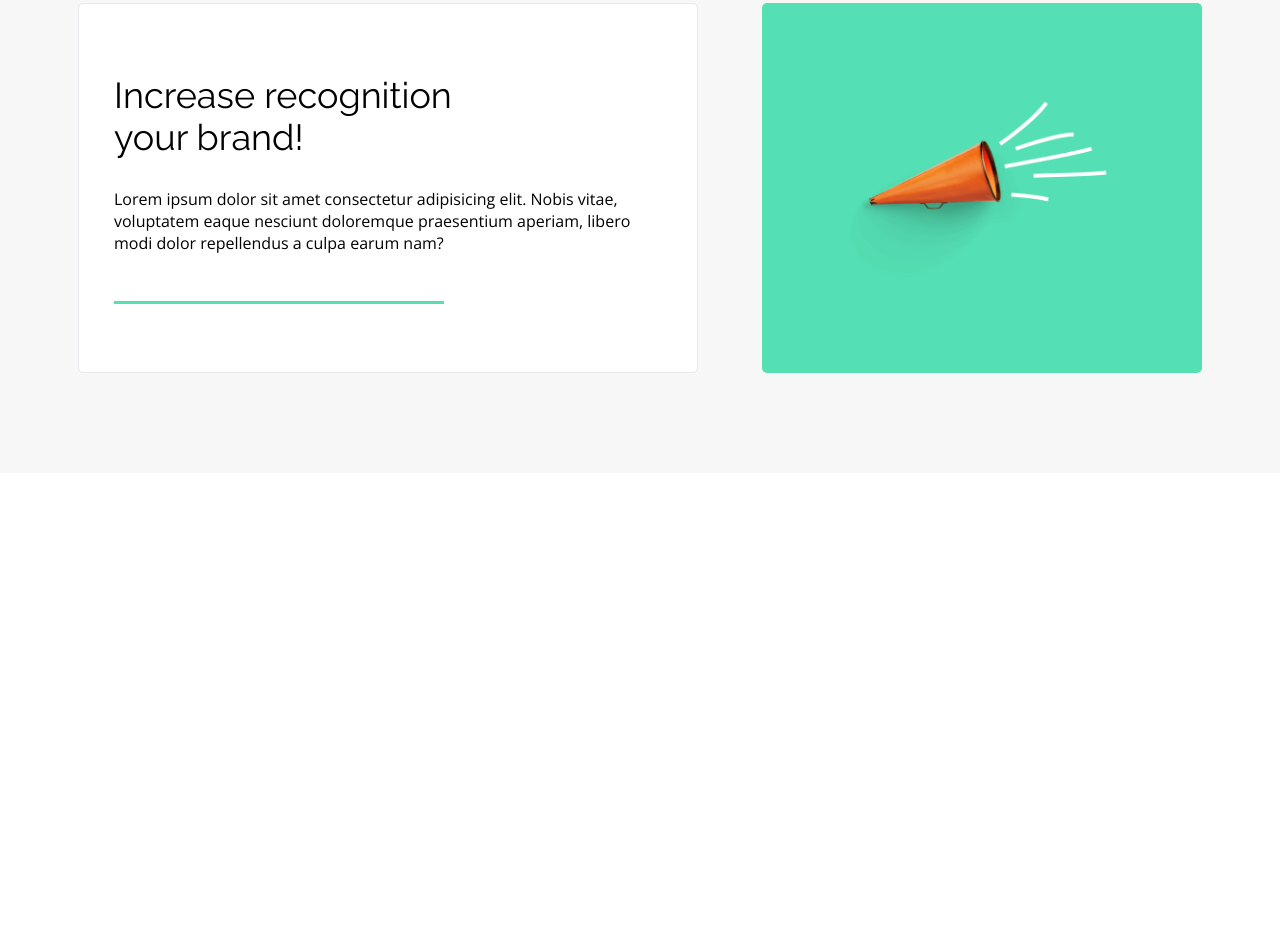
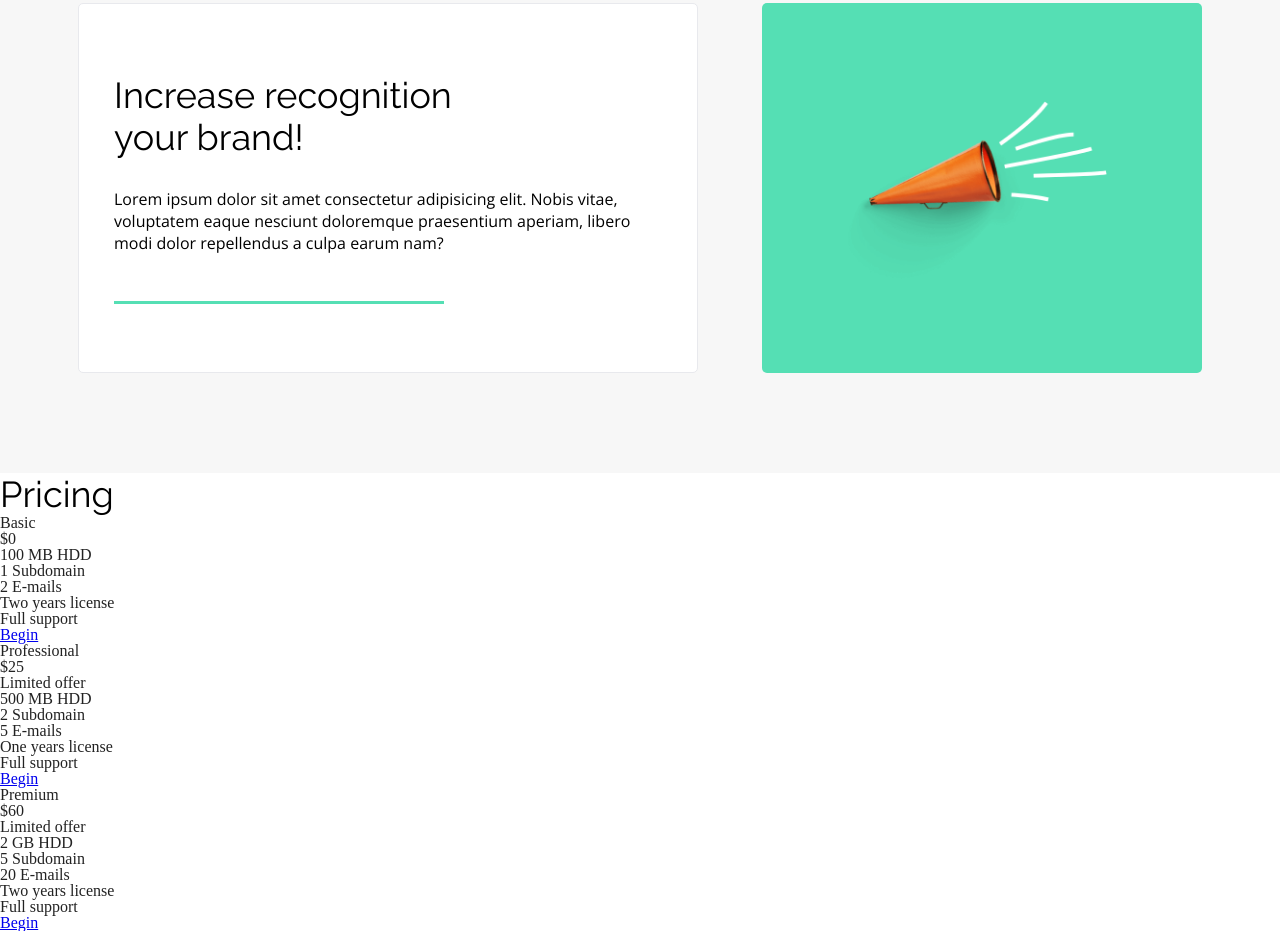
Before and after one commit to lukasdebski/Project-2---BestShop, a plain HTML site: page index.html in a window 1280 px wide. Shown: the part 2362-3293 px from the top of the page. Before the commit the page ends 2835 px from the top, so only its background shows below. Drawn offline with nearby package versions, Linux system fonts and the light colour scheme.

Commit message:
add section pricing to main

```diff
--- a/index.html
+++ b/index.html
@@ -103,6 +103,70 @@
 
         </section>
 
+        <section class="pricing container">
+            <h2 class="pricing__title title--h2">Pricing</h2>
+
+            <!-- container for pricing__container -->
+
+            <div class="pricing__containers">
+
+            <!-- column Basic -->
+
+                <div class="pricing__container pricing__container--basic">
+                    <div class="pricing__details">
+                        <div class="pricing__type">Basic</div>
+                        <div class="pricing__price">$0</div>
+                    </div>
+                    <ul class="pricing__items">
+                        <li class="pricing__item">100 MB HDD</li>
+                        <li class="pricing__item">1 Subdomain</li>
+                        <li class="pricing__item">2 E-mails</li>
+                        <li class="pricing__item pricing__item--cross">Two years license</li>
+                        <li class="pricing__item pricing__item--cross">Full support</li>
+                    </ul>
+                    <a href="#" class="pricing__btn">Begin</a>
+                </div>
+
+            <!-- column Professional -->
+
+                <div class="pricing__container pricing__container--Professional">
+                    <div class="pricing__details">
+                        <div class="pricing__type">Professional</div>
+                        <div class="pricing__price">$25</div>
+                        <div class="pricing__limited">Limited offer</div>
+                    </div>
+                    <ul class="pricing__items">
+                        <li class="pricing__item">500 MB HDD</li>
+                        <li class="pricing__item">2 Subdomain</li>
+                        <li class="pricing__item">5 E-mails</li>
+                        <li class="pricing__item">One years license</li>
+                        <li class="pricing__item pricing__item--cross">Full support</li>
+                    </ul>
+                    <a href="#" class="pricing__btn">Begin</a>
+                </div>
+
+            <!-- column Premium -->
+
+                <div class="pricing__container pricing__container--Premium">
+                    <div class="pricing__details">
+                        <div class="pricing__type">Premium</div>
+                        <div class="pricing__price">$60</div>
+                        <div class="pricing__limited">Limited offer</div>
+                    </div>
+                    <ul class="pricing__items">
+                        <li class="pricing__item">2 GB HDD</li>
+                        <li class="pricing__item">5 Subdomain</li>
+                        <li class="pricing__item">20 E-mails</li>
+                        <li class="pricing__item">Two years license</li>
+                        <li class="pricing__item">Full support</li>
+                    </ul>
+                    <a href="#" class="pricing__btn">Begin</a>
+                </div>
+
+        </div>
+
+        </section>
+
     </main>
 </body>
 </html>
```
